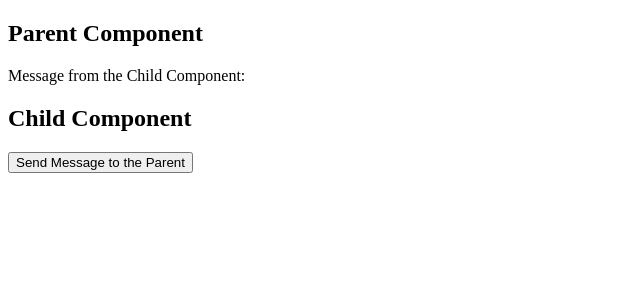
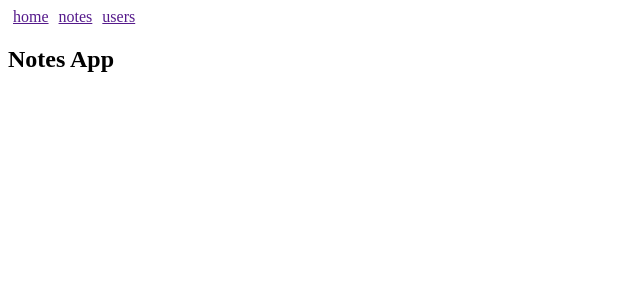
Before and after one commit to githubscientist/react-b47-b48, a React (Vite) app: page / in a window 1280 px wide. Shown: the top 300 px of the page, without its empty margins (0-640 px from the left). Built offline with nearby package versions, Linux system fonts and the light colour scheme.

Commit message:
traditional non-optimal method to handle routes

```diff
--- a/src/App.jsx
+++ b/src/App.jsx
@@ -1,73 +1,42 @@
-// Passing data from child to parent component
 import React, { useState } from 'react';
-
-function ChildComponent({onMessage}) {
-
-  const message = `Hello from Child!`;
-
-  return (
-    <>
-      <h2>Child Component</h2>
-      <button onClick={() => onMessage(message)}>Send Message to the Parent</button>
-    </>
-  )
-}
+import Home from './components/Home';
+import Notes from './components/Notes';
+import Users from './components/Users';
 
 function App() {
 
-  const [message, setMessage] = useState('');
+  const [page, setPage] = useState('home');
 
-  const handleMessage = (data) => {
-    setMessage(data);
+  const toPage = (page) => (event) => {
+    event.preventDefault();
+    setPage(page);
+  }
+
+  const padding = {
+    padding: 5
+  }
+
+  const content = () => {
+    if (page === 'home') {
+      return <Home />
+    } else if (page === 'notes') {
+      return <Notes />
+    } else if (page === 'users') {
+      return <Users />
+    }
   }
 
   return (
     <div>
-      <h2>Parent Component</h2>
-      <p>Message from the Child Component: { message }</p>
-      <ChildComponent onMessage={ handleMessage } />
+      <div>
+        <a href='' onClick={toPage('home')} style={padding}>home</a>
+        <a href='' onClick={toPage('notes')} style={padding}>notes</a>
+        <a href='' onClick={toPage('users')} style={padding}>users</a>
+      </div>
+
+      {content()}
     </div>
   )
 }
 
 export default App;
-
-/*
-  Passing data from the parent component to child component:
-
-  Parent component:
-    const age = 25;
-
-    <Child age = {age} name = {'sathish'} />
-
-  Child component:
-    props -> {
-      age: 25,
-      name: 'sathish'
-    }
-
-  Passing data from the child component to parent component:
-
-    Parent component:
-
-      const [childAge, setChildAge] = useState(0);
-
-      const handleChildAge(age){
-        setChildAge(age);
-      }
-
-      <Child handleChildAge = {handleChildAge} />
-
-    Child component:
-
-      const age = 25;
-
-      props -> { handleChildAge: handleChildAge }
-
-      handleChildAge(25);
-
-*/
-
-// day 21st task => after day 24th topics completion
-// day 22nd task => after day 24th topics completion
-// day 23rd & 24th task (same task) => after day 25th topics completion
--- /dev/null
+++ b/src/components/Home.jsx
@@ -0,0 +1,11 @@
+import React from 'react'
+
+function Home() {
+  return (
+      <div>
+          <h2>Notes App</h2>
+    </div>
+  )
+}
+
+export default Home;
--- /dev/null
+++ b/src/components/Notes.jsx
@@ -0,0 +1,11 @@
+import React from 'react'
+
+function Notes() {
+  return (
+      <div>
+          <h2>Notes</h2>
+    </div>
+  )
+}
+
+export default Notes;
--- /dev/null
+++ b/src/components/Users.jsx
@@ -0,0 +1,11 @@
+import React from 'react';
+
+function Users() {
+  return (
+      <div>
+          <h2>Users</h2>
+    </div>
+  )
+}
+
+export default Users;
```
Also changed, not shown: src/components/Button.jsx (deleted, +0 -7 lines), src/components/Display.jsx (deleted, +0 -7 lines), src/components/Note.jsx (deleted, +0 -12 lines).
